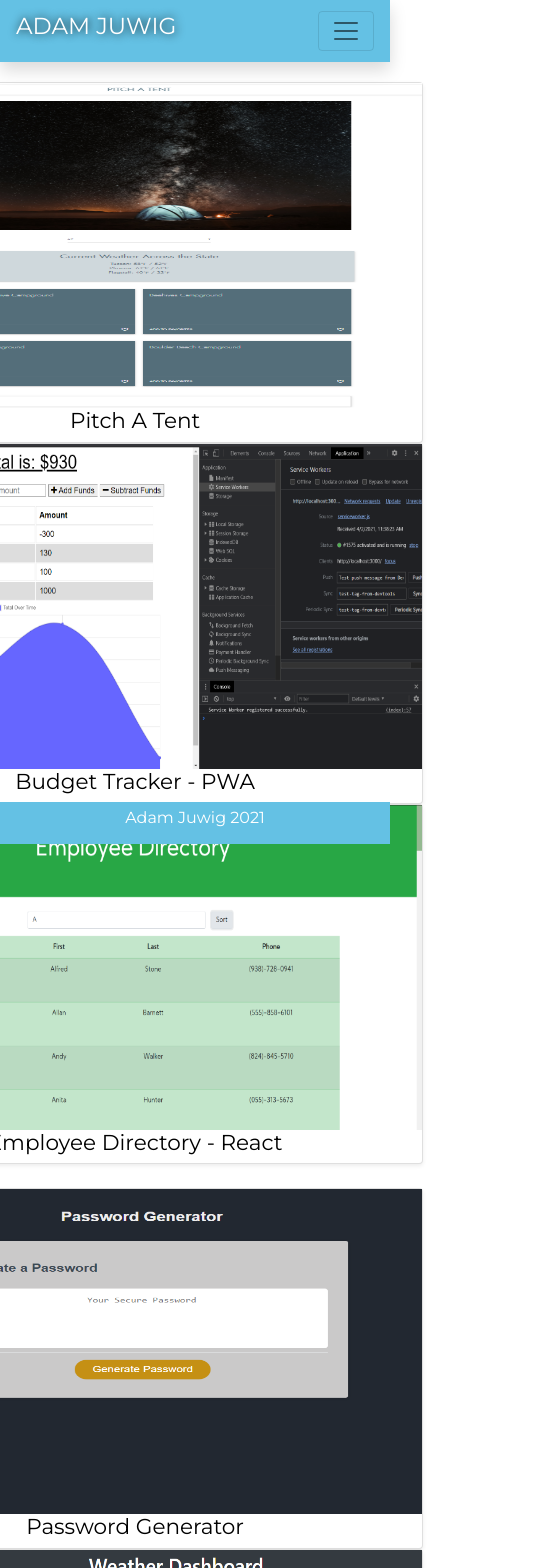
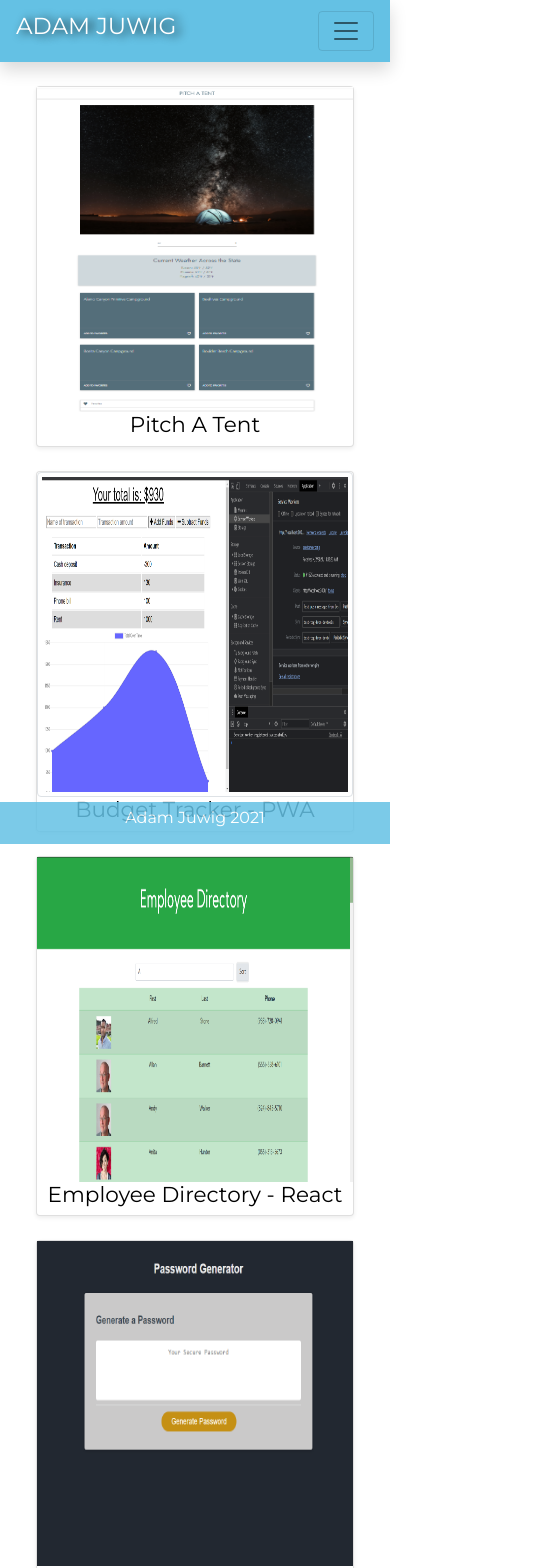
Before and after one commit to adamjuwig/Portfolio, a React (Create React App) app: page /Projects in a window 390 px wide. Shown: the top 1568 px of the page, 554 px wide, since content can reach past the window. Built offline with nearby package versions, Linux system fonts and the light colour scheme.

Commit message:
responsive on mobile

```diff
--- a/src/App.css
+++ b/src/App.css
@@ -1,15 +1,15 @@
 * {
   margin: 0;
-  font-family: 'Montserrat';
+  font-family: "Montserrat";
 }
 
 .App {
   text-align: center;
-  font-family: 'Montserrat';
+  font-family: "Montserrat";
 }
 
-body{
-  font-family: 'Montserrat';
+body {
+  font-family: "Montserrat";
 }
 
 .App-logo {
@@ -50,5 +50,4 @@ body{
 .navbar-custom {
   background-color: #64c1e4;
   color: #ffffff;
-  width: auto;
 }
--- a/src/App.js
+++ b/src/App.js
@@ -12,16 +12,13 @@ import Footer from "./components/footer/Footer";
 function App() {
   return (
     <div className="App">
-
       <Navbar />
       <Switch>
         <Route exact path="/" component={About} />
       </Switch>
       <Route path="/Projects" component={Projects} />
       <Route path="/Contact" component={Contact} />
-
       <Footer />
-
     </div>
   );
 }
--- a/src/components/about/About.js
+++ b/src/components/about/About.js
@@ -31,7 +31,7 @@ const About = () => {
                   bootcamp through the University of Arizona. My journey in web
                   development started back in the days of Geocities and
                   Angelfire, where I was immediately drawn in by the concept of
-                  making things and colors appear on screens by writing in code.
+                  making things appear on screens by writing in code.
                   I am a former professional musician and currently a restaurant
                   general manager. Both, of which have taught me about business
                   management, client relations, problem solving, organization
@@ -44,7 +44,7 @@ const About = () => {
             </div>
           </div>
           <br />
-          <div className="d-flex justify-content-center fade sm-col-2">
+          {/* <div className="d-flex justify-content-center fade sm-col-2">
             <span className="badge badge-secondary text-white p-1 m-1 font-weight-light">
               HTML/CSS
             </span>
@@ -87,7 +87,7 @@ const About = () => {
             <span className="badge badge-secondary text-white p-1 m-1 font-weight-light">
               AJAX
             </span>
-          </div>
+          </div> */}
         </div>
       </section>
     </div>
--- a/src/components/footer/footer.css
+++ b/src/components/footer/footer.css
@@ -5,6 +5,7 @@
     width: 100%;
     height: 5%;
     background-color: #64c1e4;
+    opacity: 85%;
     color:white;
     text-align: center;
 
--- a/src/components/navbar/navbar.css
+++ b/src/components/navbar/navbar.css
@@ -1,3 +1,3 @@
 .textShadow {
-  text-shadow: #000000 1px 0 10px;
+  text-shadow: #000000 5px 1px 10px;
 }
--- a/src/components/projects/Projects.js
+++ b/src/components/projects/Projects.js
@@ -10,29 +10,28 @@ import NoteTaker from "./images/notetakerSS.png";
 
 const Projects = () => {
   return (
-    <div className="d-flex justify-content-center fade">
-      <section className="section">
-        <div className="container">
+    <div className="p-4 d-flex justify-content-center fade">
+      <div className="container-fluid justify-content-center">
         {/* TOP ROW */}
         <div className="row hidden-lg-up">
           {/* PITCH A TENT */}
-            <div className="col-10 col-sm-8 col-md-8 col-lg-4">
+          <div className="col-12 col-sm-12 col-md-12 col-lg-4 pb-4">
             <div className="card shadow-sm">
               <img
                 src={Pitch}
                 alt="Pitch A Tent"
                 style={{ height: "325px" }}
-                  className="center"
+                className="center img-fluid"
               />
 
               <div class="overlay">
                 <div class="text">
                   <p className="h6">
                     Pitch A Tent is a state campsite search tool that uses the
-                      National Park Service campsite API. When a state is
-                      searched using the drop-down menu; the site will list four
-                      campsites in that state; along with weather in three major
-                      cities across that state.
+                    National Park Service campsite API. When a state is searched
+                    using the drop-down menu; the site will list four campsites
+                    in that state; along with weather in three major cities
+                    across that state.
                   </p>
 
                   <a
@@ -59,19 +58,19 @@ const Projects = () => {
             </div>
           </div>
           {/* BUDGET TRACKER */}
-            <div className="col-10 col-sm-8 col-md-8 col-lg-4">
+          <div className="col-12 col-sm-12 col-md-12 col-lg-4 pb-4">
             <div className="card shadow-sm">
               <img
                 src={Budget}
                 alt="Budget Tracker"
                 style={{ height: "325px" }}
-                  className="center"
+                className="center img-thumbnail"
               />
               <div class="overlay">
                 <div class="text">
                   <p className="h6">
-                      A progressive web application that utilizes a service
-                      worker to allow users to enter online and offline data.
+                    A progressive web application that utilizes a service worker
+                    to allow users to enter online and offline data.
                   </p>
                   <a
                     href="https://github.com/adamjuwig/budget-tracker/"
@@ -84,14 +83,12 @@ const Projects = () => {
                 </div>
               </div>
               <div className="card-block">
-                  <h4 className="card-title text-center">
-                    Budget Tracker - PWA
-                  </h4>
+                <h4 className="card-title text-center">Budget Tracker - PWA</h4>
               </div>
             </div>
           </div>
           {/* REACT EMPLOYEE DIRECTORY */}
-            <div className="col-10 col-sm-8 col-md-8 col-lg-4">
+          <div className="col-12 col-sm-12 col-md-12 col-lg-4 pb-4">
             <div className="card shadow-sm">
               <img
                 src={EmpDirectory}
@@ -103,13 +100,13 @@ const Projects = () => {
                 <div class="text">
                   <p className="h6 d-flex">
                     Employee Directory is an application built using React JS.
-                      The purpose of this project was to create an application
-                      for employees and managers to view non-sensitive data
-                      about other employees. The application required an API to
-                      pull data from Random User Generator, which requests are
-                      made by the Axios NPM library. By use of React components,
-                      states and hooks; a user can sort by first name or search
-                      by last name.
+                    The purpose of this project was to create an application for
+                    employees and managers to view non-sensitive data about
+                    other employees. The application required an API to pull
+                    data from Random User Generator, which requests are made by
+                    the Axios NPM library. By use of React components, states
+                    and hooks; a user can sort by first name or search by last
+                    name.
                   </p>
                   <a
                     href="https://github.com/adamjuwig/budget-tracker/"
@@ -130,31 +127,29 @@ const Projects = () => {
           </div>
         </div>
 
-          <br />
-
         {/* SECOND ROW */}
         <div className="row">
           {/* PASSWORD GENERATOR */}
-            <div className="col-10 col-sm-8 col-md-8 col-lg-4">
+          <div className="col-12 col-sm-12 col-md-12 col-lg-4 pb-4">
             <div className="card shadow-sm">
               <img
                 src={Password}
                 alt="Password Generator"
                 style={{ height: "325px" }}
-                  className="center"
+                className="center img-fluid"
               />
               <div class="overlay">
                 <div class="text">
                   <p className="h6">
-                      The objective of this application allows a user to
-                      generate a random password using vanilla JS. The password
-                      criteria is ran inside of a function to generate the
-                      password. Within this function, variables are defined to
-                      each specific criteria the user selects. Using the concat
-                      method, respective variables are assigned to an array in
-                      which the user selects for their specific criteria. With
-                      using a loop, the selected criteria will then generate a
-                      random password for the user.
+                    The objective of this application allows a user to generate
+                    a random password using vanilla JS. The password criteria is
+                    ran inside of a function to generate the password. Within
+                    this function, variables are defined to each specific
+                    criteria the user selects. Using the concat method,
+                    respective variables are assigned to an array in which the
+                    user selects for their specific criteria. With using a loop,
+                    the selected criteria will then generate a random password
+                    for the user.
                   </p>
 
                   <a
@@ -181,7 +176,7 @@ const Projects = () => {
             </div>
           </div>
           {/* WEATHER DASHBOARD */}
-            <div className="col-10 col-sm-8 col-md-8 col-lg-4">
+          <div className="col-12 col-sm-12 col-md-12 col-lg-4 pb-4">
             <div className="card shadow-sm">
               <img
                 src={Weather}
@@ -193,12 +188,11 @@ const Projects = () => {
                 <div class="text">
                   <p className="h6">
                     For this project, we were to create a simple weather
-                      application by using AJAX calls to multiple API databases
-                      to retrieve information depending on what the user
-                      searched for. API's used in this application were from
-                      OpenWeather using calls for daily, five day and UV data.
-                      The HTML document is changed dynamically by using jQuery
-                      and Javascript.
+                    application by using AJAX calls to multiple API databases to
+                    retrieve information depending on what the user searched
+                    for. API's used in this application were from OpenWeather
+                    using calls for daily, five day and UV data. The HTML
+                    document is changed dynamically by using jQuery.
                   </p>
 
                   <a
@@ -225,7 +219,7 @@ const Projects = () => {
             </div>
           </div>
           {/* NOTE TAKER */}
-            <div className="col-10 col-sm-8 col-md-8 col-lg-4">
+          <div className="col-12 col-sm-12 col-md-12 col-lg-4 pb-4">
             <div className="card shadow-sm">
               <img
                 src={NoteTaker}
@@ -236,11 +230,11 @@ const Projects = () => {
               <div class="overlay">
                 <div class="text">
                   <p className="h6">
-                      Create a note by adding a title and text to body then
-                      saving by clicking the save icon in the top right corner.
-                      Users can delete old notes by clicking the trash can icon
-                      in the top right corner. This app uses an Express.JS back
-                      end - note data is sent and retrieved via JSON file.
+                    Create a note by adding a title and text to body then saving
+                    by clicking the save icon in the top right corner. Users can
+                    delete old notes by clicking the trash can icon in the top
+                    right corner. This app uses an Express.JS back end - note
+                    data is sent and retrieved via JSON file.
                   </p>
 
                   <a
@@ -268,7 +262,6 @@ const Projects = () => {
           </div>
         </div>
       </div>
-      </section>
     </div>
   );
 };
--- a/src/components/projects/projects.css
+++ b/src/components/projects/projects.css
@@ -1,13 +1,9 @@
-/* .link {
-    color: rgb(153, 95, 95);
-    text-align: center;
-} */
 .projectLink {
   color: #ffffff;
   border: none;
 
   background: none;
-  text-decoration: none!important;
+  text-decoration: none !important;
 }
 .fade {
   color: black;
@@ -33,7 +29,7 @@
   height: 100%;
   width: 100%;
   opacity: 0;
-  transition: .5s ease;
+  transition: 0.5s ease;
   background-color: #ffffff;
 }
 
```
Lines whose indentation alone changed are shown as unchanged.
